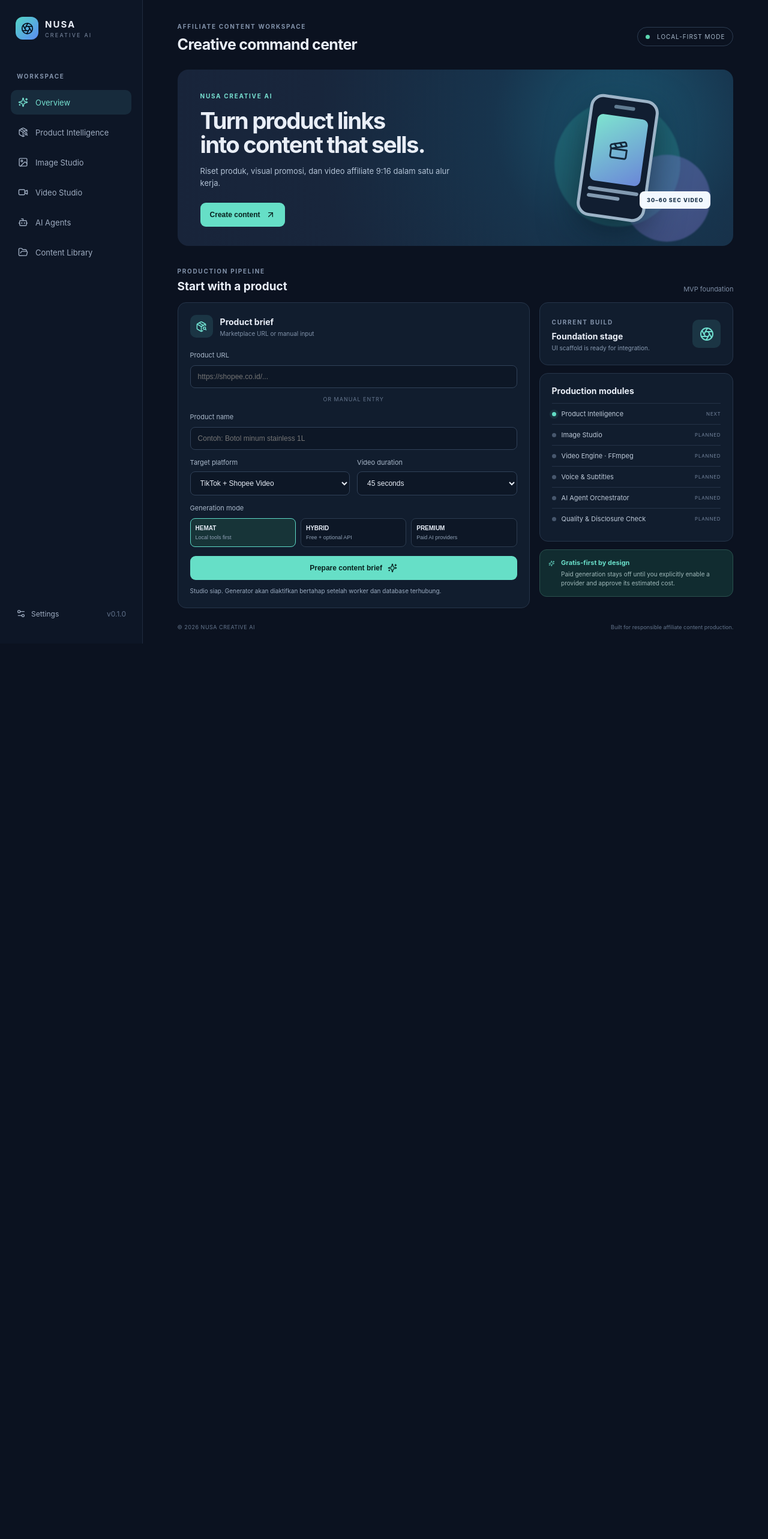
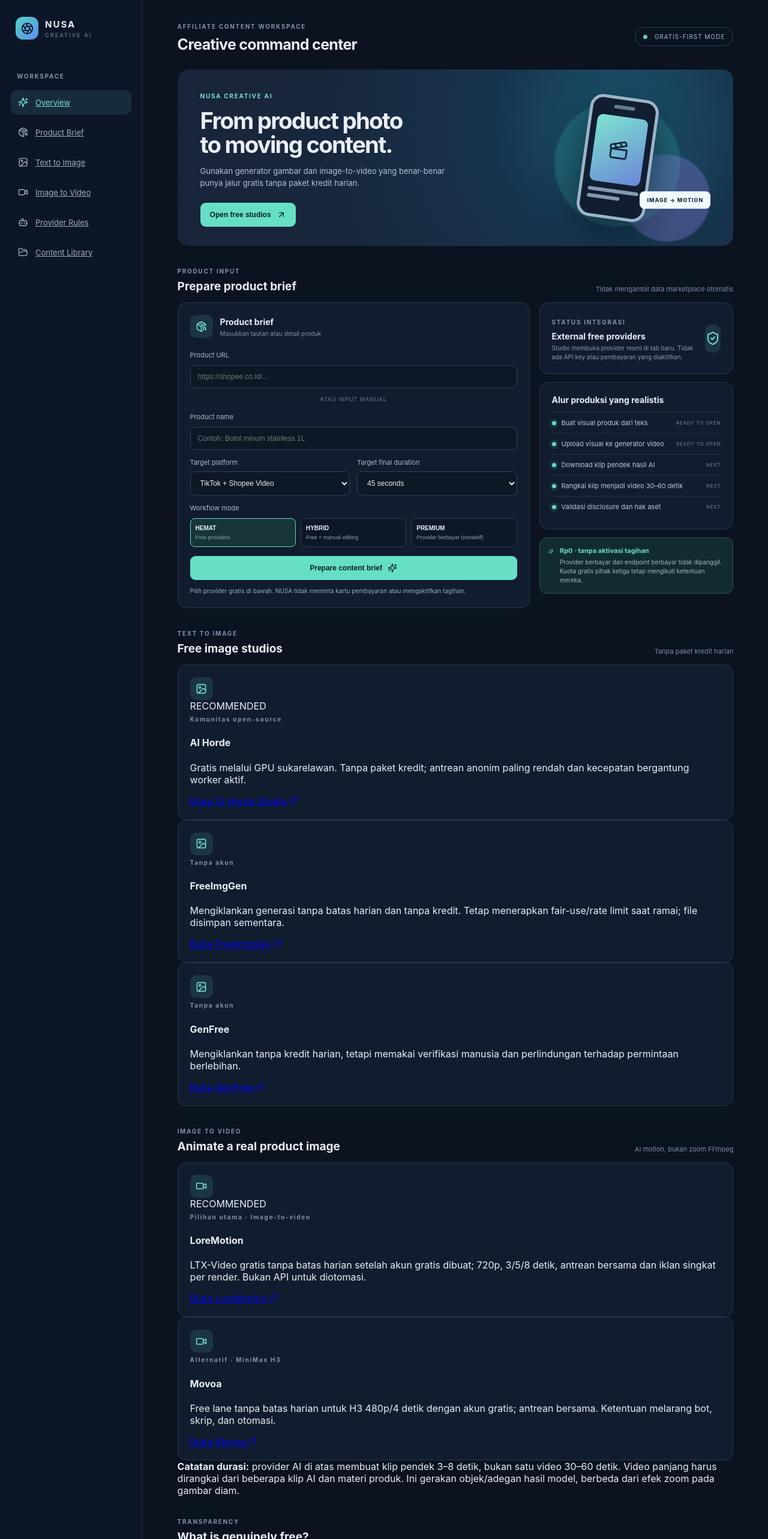
Before and after one commit to n30AK/NUSA-CREATIVE-AI, a React (Vite) app in the folder apps/web/: page / in a window 1280 px wide. Shown: the top 2566 px of the page at 60% size. Before the commit the page ends 1073 px from the top, so only its background shows below. Built offline with nearby package versions, Linux system fonts and the light colour scheme.

Commit message:
feat(studio): add free text-to-image and image-to-video provider launchers

```diff
--- a/apps/web/src/App.tsx
+++ b/apps/web/src/App.tsx
@@ -1,7 +1,53 @@
 import { useState } from "react";
-import { Aperture, ArrowUpRight, Bot, Clapperboard, FolderOpen, Image, PackageSearch, Settings2, Sparkles, Video } from "lucide-react";
+import {
+  Aperture, ArrowUpRight, Bot, Clapperboard, ExternalLink, FolderOpen,
+  Image, PackageSearch, Settings2, ShieldCheck, Sparkles, Video
+} from "lucide-react";
 
 type Mode = "hemat" | "hybrid" | "premium";
+
+const imageProviders = [
+  {
+    name: "AI Horde",
+    tag: "Komunitas open-source",
+    detail: "Gratis melalui GPU sukarelawan. Tanpa paket kredit; antrean anonim paling rendah dan kecepatan bergantung worker aktif.",
+    href: "https://api.stablehorde.net/generate/image/",
+    action: "Buka AI Horde Studio",
+    recommended: true,
+  },
+  {
+    name: "FreeImgGen",
+    tag: "Tanpa akun",
+    detail: "Mengiklankan generasi tanpa batas harian dan tanpa kredit. Tetap menerapkan fair-use/rate limit saat ramai; file disimpan sementara.",
+    href: "https://freeimggen.com/",
+    action: "Buka FreeImgGen",
+  },
+  {
+    name: "GenFree",
+    tag: "Tanpa akun",
+    detail: "Mengiklankan tanpa kredit harian, tetapi memakai verifikasi manusia dan perlindungan terhadap permintaan berlebihan.",
+    href: "https://genfree.app/",
+    action: "Buka GenFree",
+  },
+];
+
+const videoProviders = [
+  {
+    name: "LoreMotion",
+    tag: "Pilihan utama · Image-to-video",
+    detail: "LTX-Video gratis tanpa batas harian setelah akun gratis dibuat; 720p, 3/5/8 detik, antrean bersama dan iklan singkat per render. Bukan API untuk diotomasi.",
+    href: "https://loremotion.com/generate/",
+    action: "Buka LoreMotion",
+    recommended: true,
+  },
+  {
+    name: "Movoa",
+    tag: "Alternatif · MiniMax H3",
+    detail: "Free lane tanpa batas harian untuk H3 480p/4 detik dengan akun gratis; antrean bersama. Ketentuan melarang bot, skrip, dan otomasi.",
+    href: "https://movoa.ai/video",
+    action: "Buka Movoa",
+  },
+];
 
 export default function App() {
   const [mode, setMode] = useState<Mode>("hemat");
@@ -9,14 +55,14 @@ export default function App() {
   const [productName, setProductName] = useState("");
   const [duration, setDuration] = useState("45");
   const [platform, setPlatform] = useState("TikTok + Shopee Video");
-  const [notice, setNotice] = useState("Studio siap. Generator akan diaktifkan bertahap setelah worker dan database terhubung.");
+  const [notice, setNotice] = useState("Pilih provider gratis di bawah. NUSA tidak meminta kartu pembayaran atau mengaktifkan tagihan.");
 
   function startBrief() {
     if (!productName.trim() && !productUrl.trim()) {
       setNotice("Masukkan nama produk atau tautan marketplace terlebih dahulu.");
       return;
     }
-    setNotice("Brief produk tersimpan sementara di sesi browser. Koneksi database dan generator belum diaktifkan.");
+    setNotice("Brief siap di sesi browser. Salin detail produk ke provider yang Anda pilih; marketplace belum diambil otomatis.");
   }
 
   return (
@@ -24,41 +70,71 @@ export default function App() {
       <aside className="sidebar">
         <div className="brand"><span className="brand-mark"><Aperture size={21}/></span><div><b>NUSA</b><small>CREATIVE AI</small></div></div>
         <div className="nav-label">WORKSPACE</div>
-        <a className="nav active"><Sparkles size={17}/> Overview</a>
-        <a className="nav"><PackageSearch size={17}/> Product Intelligence</a>
-        <a className="nav"><Image size={17}/> Image Studio</a>
-        <a className="nav"><Video size={17}/> Video Studio</a>
-        <a className="nav"><Bot size={17}/> AI Agents</a>
-        <a className="nav"><FolderOpen size={17}/> Content Library</a>
-        <div className="sidebar-bottom"><Settings2 size={16}/> Settings <span>v0.1.0</span></div>
+        <a className="nav active" href="#overview"><Sparkles size={17}/> Overview</a>
+        <a className="nav" href="#create"><PackageSearch size={17}/> Product Brief</a>
+        <a className="nav" href="#image-studio"><Image size={17}/> Text to Image</a>
+        <a className="nav" href="#video-studio"><Video size={17}/> Image to Video</a>
+        <a className="nav" href="#guardrails"><Bot size={17}/> Provider Rules</a>
+        <a className="nav" href="#library"><FolderOpen size={17}/> Content Library</a>
+        <div className="sidebar-bottom"><Settings2 size={16}/> Settings <span>v0.2.0</span></div>
       </aside>
 
       <section className="main">
-        <header className="topbar"><div><span className="eyebrow">AFFILIATE CONTENT WORKSPACE</span><h1>Creative command center</h1></div><div className="status"><i/> LOCAL-FIRST MODE</div></header>
+        <header className="topbar" id="overview"><div><span className="eyebrow">AFFILIATE CONTENT WORKSPACE</span><h1>Creative command center</h1></div><div className="status"><i/> GRATIS-FIRST MODE</div></header>
         <section className="hero">
-          <div><span className="eyebrow light">NUSA CREATIVE AI</span><h2>Turn product links<br/>into content that sells.</h2><p>Riset produk, visual promosi, dan video affiliate 9:16 dalam satu alur kerja.</p><button className="primary" onClick={() => document.getElementById("create")?.scrollIntoView({behavior:"smooth"})}>Create content <ArrowUpRight size={16}/></button></div>
-          <div className="hero-art"><div className="orb orb-a"/><div className="orb orb-b"/><div className="phone"><div className="phone-top"/><div className="phone-image"><Clapperboard size={35}/></div><div className="phone-line"/><div className="phone-line short"/></div><div className="floating-tag">30–60 SEC VIDEO</div></div>
+          <div><span className="eyebrow light">NUSA CREATIVE AI</span><h2>From product photo<br/>to moving content.</h2><p>Gunakan generator gambar dan image-to-video yang benar-benar punya jalur gratis tanpa paket kredit harian.</p><button className="primary" onClick={() => document.getElementById("image-studio")?.scrollIntoView({behavior:"smooth"})}>Open free studios <ArrowUpRight size={16}/></button></div>
+          <div className="hero-art"><div className="orb orb-a"/><div className="orb orb-b"/><div className="phone"><div className="phone-top"/><div className="phone-image"><Clapperboard size={35}/></div><div className="phone-line"/><div className="phone-line short"/></div><div className="floating-tag">IMAGE → MOTION</div></div>
         </section>
 
-        <div className="section-head"><div><span className="eyebrow">PRODUCTION PIPELINE</span><h3>Start with a product</h3></div><span className="muted">MVP foundation</span></div>
-        <section className="workspace-grid" id="create">
+        <div className="section-head" id="create"><div><span className="eyebrow">PRODUCT INPUT</span><h3>Prepare product brief</h3></div><span className="muted">Tidak mengambil data marketplace otomatis</span></div>
+        <section className="workspace-grid">
           <div className="panel form-panel">
-            <div className="panel-title"><div className="icon-tile"><PackageSearch size={19}/></div><div><b>Product brief</b><small>Marketplace URL or manual input</small></div></div>
+            <div className="panel-title"><div className="icon-tile"><PackageSearch size={19}/></div><div><b>Product brief</b><small>Masukkan tautan atau detail produk</small></div></div>
             <label>Product URL</label><input value={productUrl} onChange={e=>setProductUrl(e.target.value)} placeholder="https://shopee.co.id/..."/>
-            <div className="or"><span>OR MANUAL ENTRY</span></div>
+            <div className="or"><span>ATAU INPUT MANUAL</span></div>
             <label>Product name</label><input value={productName} onChange={e=>setProductName(e.target.value)} placeholder="Contoh: Botol minum stainless 1L"/>
-            <div className="two"><div><label>Target platform</label><select value={platform} onChange={e=>setPlatform(e.target.value)}><option>TikTok + Shopee Video</option><option>Instagram Reels</option><option>YouTube Shorts</option><option>Multi-platform</option></select></div><div><label>Video duration</label><select value={duration} onChange={e=>setDuration(e.target.value)}><option value="30">30 seconds</option><option value="45">45 seconds</option><option value="60">60 seconds</option></select></div></div>
-            <label>Generation mode</label><div className="modes">{(["hemat","hybrid","premium"] as Mode[]).map(m=><button key={m} className={mode===m?"mode selected":"mode"} onClick={()=>setMode(m)}><b>{m.toUpperCase()}</b><small>{m==="hemat"?"Local tools first":m==="hybrid"?"Free + optional API":"Paid AI providers"}</small></button>)}</div>
+            <div className="two"><div><label>Target platform</label><select value={platform} onChange={e=>setPlatform(e.target.value)}><option>TikTok + Shopee Video</option><option>Instagram Reels</option><option>YouTube Shorts</option><option>Multi-platform</option></select></div><div><label>Target final duration</label><select value={duration} onChange={e=>setDuration(e.target.value)}><option value="30">30 seconds</option><option value="45">45 seconds</option><option value="60">60 seconds</option></select></div></div>
+            <label>Workflow mode</label><div className="modes">{(["hemat","hybrid","premium"] as Mode[]).map(m=><button key={m} className={mode===m?"mode selected":"mode"} onClick={()=>setMode(m)}><b>{m.toUpperCase()}</b><small>{m==="hemat"?"Free providers":m==="hybrid"?"Free + manual editing":"Provider berbayar (nonaktif)"}</small></button>)}</div>
             <button className="primary wide" onClick={startBrief}>Prepare content brief <Sparkles size={16}/></button>
             <p className="notice">{notice}</p>
           </div>
           <div className="right-stack">
-            <div className="panel metric"><div><span className="eyebrow">CURRENT BUILD</span><h3>Foundation stage</h3><p>UI scaffold is ready for integration.</p></div><span className="metric-icon"><Aperture size={24}/></span></div>
-            <div className="panel checklist"><b>Production modules</b>{["Product Intelligence","Image Studio","Video Engine · FFmpeg","Voice & Subtitles","AI Agent Orchestrator","Quality & Disclosure Check"].map((s,i)=><div className="check-row" key={s}><span className={i===0?"dot current":"dot"}/>{s}<small>{i===0?"NEXT":"PLANNED"}</small></div>)}</div>
-            <div className="cost-note"><Sparkles size={17}/><div><b>Gratis-first by design</b><p>Paid generation stays off until you explicitly enable a provider and approve its estimated cost.</p></div></div>
+            <div className="panel metric"><div><span className="eyebrow">STATUS INTEGRASI</span><h3>External free providers</h3><p>Studio membuka provider resmi di tab baru. Tidak ada API key atau pembayaran yang diaktifkan.</p></div><span className="metric-icon"><ShieldCheck size={24}/></span></div>
+            <div className="panel checklist"><b>Alur produksi yang realistis</b>{["Buat visual produk dari teks","Upload visual ke generator video","Download klip pendek hasil AI","Rangkai klip menjadi video 30–60 detik","Validasi disclosure dan hak aset"].map((s,i)=><div className="check-row" key={s}><span className="dot current"/>{s}<small>{i<2?"READY TO OPEN":"NEXT"}</small></div>)}</div>
+            <div className="cost-note"><Sparkles size={17}/><div><b>Rp0 · tanpa aktivasi tagihan</b><p>Provider berbayar dan endpoint berbayar tidak dipanggil. Kuota gratis pihak ketiga tetap mengikuti ketentuan mereka.</p></div></div>
           </div>
         </section>
-        <footer>© 2026 NUSA CREATIVE AI <span>Built for responsible affiliate content production.</span></footer>
+
+        <section id="image-studio" className="provider-section">
+          <div className="section-head"><div><span className="eyebrow">TEXT TO IMAGE</span><h3>Free image studios</h3></div><span className="muted">Tanpa paket kredit harian</span></div>
+          <div className="provider-grid">{imageProviders.map((p)=><article className="panel provider-card" key={p.name}>
+            <div className="provider-top"><div className="icon-tile"><Image size={19}/></div>{p.recommended&&<span className="provider-badge">RECOMMENDED</span>}</div>
+            <span className="eyebrow">{p.tag}</span><h4>{p.name}</h4><p>{p.detail}</p><a className="provider-link" href={p.href} target="_blank" rel="noreferrer">{p.action} <ExternalLink size={14}/></a>
+          </article>)}</div>
+        </section>
+
+        <section id="video-studio" className="provider-section">
+          <div className="section-head"><div><span className="eyebrow">IMAGE TO VIDEO</span><h3>Animate a real product image</h3></div><span className="muted">AI motion, bukan zoom FFmpeg</span></div>
+          <div className="provider-grid">{videoProviders.map((p)=><article className="panel provider-card" key={p.name}>
+            <div className="provider-top"><div className="icon-tile"><Video size={19}/></div>{p.recommended&&<span className="provider-badge">RECOMMENDED</span>}</div>
+            <span className="eyebrow">{p.tag}</span><h4>{p.name}</h4><p>{p.detail}</p><a className="provider-link" href={p.href} target="_blank" rel="noreferrer">{p.action} <ExternalLink size={14}/></a>
+          </article>)}</div>
+          <div className="notice-panel"><b>Catatan durasi:</b> provider AI di atas membuat klip pendek 3–8 detik, bukan satu video 30–60 detik. Video panjang harus dirangkai dari beberapa klip AI dan materi produk. Ini gerakan objek/adegan hasil model, berbeda dari efek zoom pada gambar diam.</div>
+        </section>
+
+        <section id="guardrails" className="provider-section">
+          <div className="section-head"><div><span className="eyebrow">TRANSPARENCY</span><h3>What is genuinely free?</h3></div></div>
+          <div className="panel guardrail-panel">
+            <p><b>AI Horde:</b> komputasi sukarela, tanpa kredit pembelian. Tidak ada jaminan waktu tunggu atau kapasitas tetap; permintaan anonim berada di prioritas paling rendah.</p>
+            <p><b>LoreMotion:</b> klaim unlimited LTX-Video untuk akun gratis, dengan iklan per render dan antrean bersama. Bukan API publik untuk dihubungkan otomatis ke NUSA.</p>
+            <p><b>Movoa:</b> free lane MiniMax H3 tanpa batas harian, tetapi klip 480p/4 detik; syaratnya melarang otomasi/bot.</p>
+            <p><b>Yang tidak saya masukkan:</b> Hugging Face ZeroGPU (kuota GPU harian), FramePack lokal (perlu NVIDIA RTX), dan ZSky untuk aset produk sensitif (lisensi unggahnya luas, output gratis dipublikasikan secara default, serta melarang penggunaan otomatis).</p>
+            <p className="notice">Provider eksternal dapat mengubah layanan, antrean, syarat, atau kebijakan sewaktu-waktu. Jangan unggah foto pelanggan, dokumen pribadi, atau aset rahasia.</p>
+          </div>
+        </section>
+
+        <section id="library" className="library-note"><FolderOpen size={18}/><div><b>Content Library belum tersambung ke database.</b><p>Hasil yang diunduh dari provider disimpan ke perangkat Anda. Penyimpanan cloud Neon belum diaktifkan.</p></div></section>
+        <footer>© 2026 NUSA CREATIVE AI <span>Free-first workflow · no paid API enabled.</span></footer>
       </section>
     </main>
   );
```
